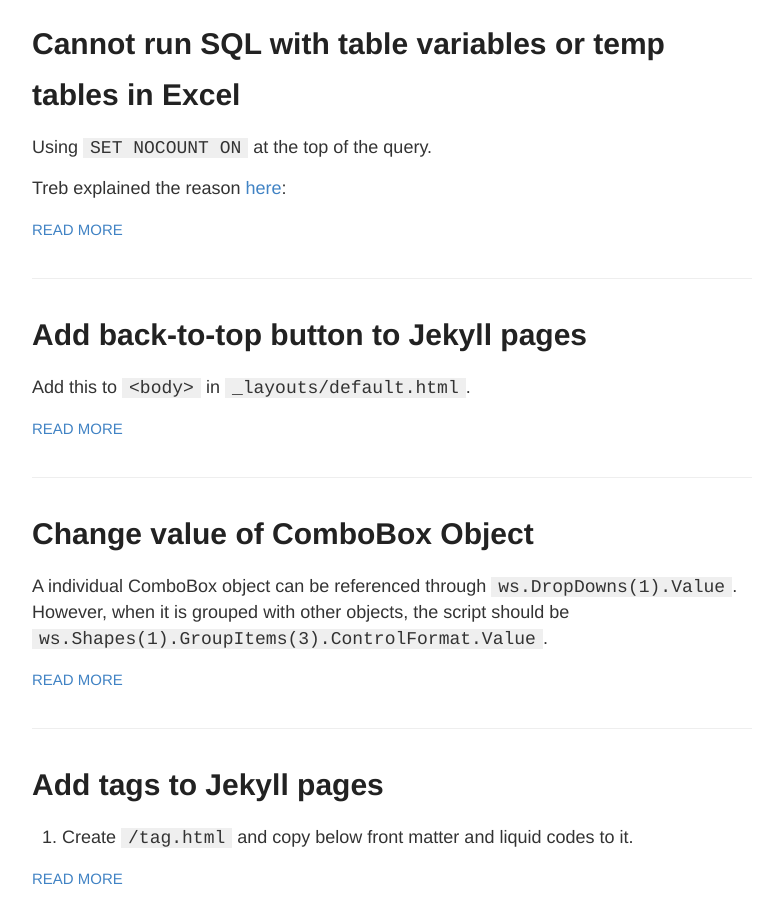
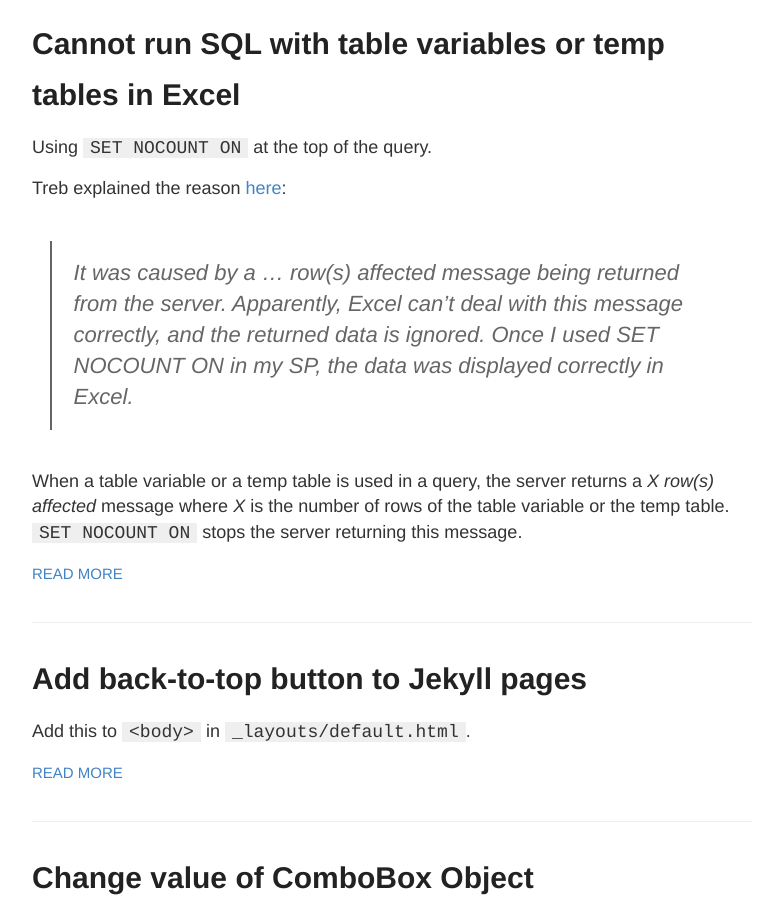
Before and after one commit to MingLang/MingLang.github.io, a Jekyll site: the page built from index.html, in a window 1280 px wide and 900 px high, scrolled down 2123 px. Shown: the whole window, without its empty margins (248-1031 px from the left). Built offline with Jekyll 4.4.1, drawn with Linux system fonts in a browser that asks for light colours.

Commit message:
Update 2019-08-23-Set-nocount-on-when-run-SQL-within-Excel.md

```diff
--- a/_posts/2019-08-23-Set-nocount-on-when-run-SQL-within-Excel.md
+++ b/_posts/2019-08-23-Set-nocount-on-when-run-SQL-within-Excel.md
@@ -8,3 +8,7 @@ tags: [SQL, Excel, SET NOCOUNT ON]
 Using `SET NOCOUNT ON` at the top of the query.
 
 Treb explained the reason [here](https://stackoverflow.com/a/25743182/8403973):
+
+>It was caused by a *... row(s)* affected message being returned from the server. Apparently, Excel can't deal with this message correctly, and the returned data is ignored. Once I used SET NOCOUNT ON in my SP, the data was displayed correctly in Excel.
+
+When a table variable or a temp table is used in a query, the server returns a *X row(s) affected* message where *X* is the number of rows of the table variable or the temp table. `SET NOCOUNT ON` stops the server returning this message.
```
